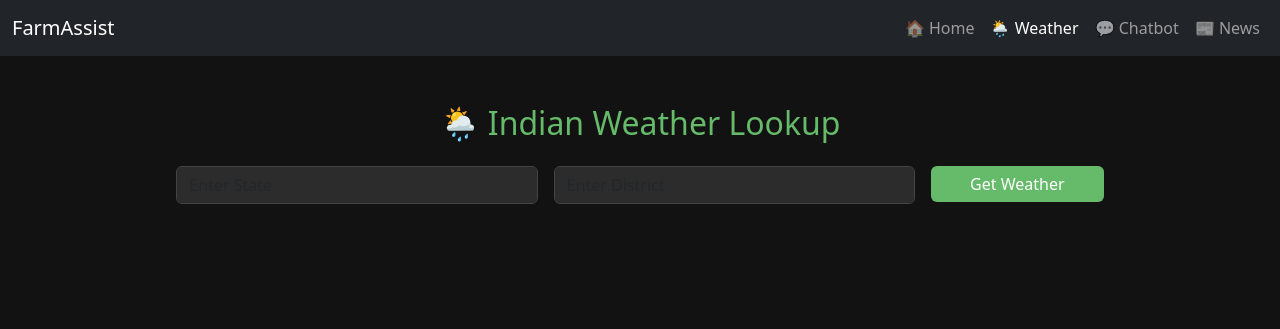
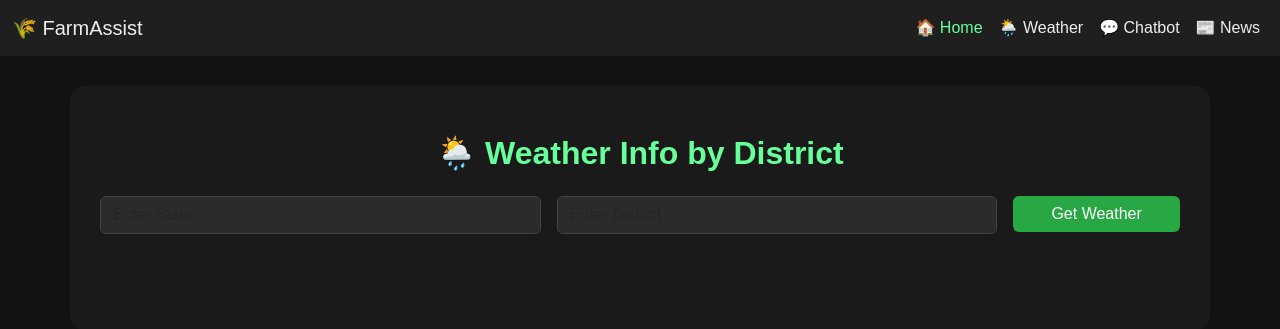
Before and after one commit to sundaram25018/KrishiMitra, a Flask app: page /weather in a window 1280 px wide. Shown: the top 329 px of the page. Run offline with Flask 3, Linux system fonts and the light colour scheme; parts of the project's set-up code (start-up, migrations or seed data) failed here and were passed over.

Commit message:
new commit

```diff
--- a/app.py
+++ b/app.py
@@ -66,7 +66,7 @@ def news():
 
         # Ensure articles contain the image URL or a default placeholder image
         for article in articles:
-            article['image'] = article.get('urlToImage', 'default_image_url')  # Replace with a default image URL if no image is found
+            article['image'] = article.get('urlToImage', 'default.png')  # Replace with a default image URL if no image is found
     except Exception as e:
         articles = [{"title": "Failed to fetch news", "description": str(e), "url": "#", "image": "default_image_url"}]
 
@@ -74,7 +74,7 @@ def news():
 
 
 
-@app.route("/chat", methods=["GET", "POST"])
+@app.route("/diagnose", methods=["GET", "POST"])
 def chat():
     recommendations = None
     if request.method == "POST":
@@ -82,20 +82,20 @@ def chat():
         location = request.form["location"]
         season = request.form["season"]
         recommendations = get_crop_recommendations(country, location, season)
-    return render_template("chat.html", recommendations=recommendations)
+    return render_template("diagnose.html", recommendations=recommendations)
 
-@app.route("/diagnose", methods=["GET", "POST"])
+@app.route("/chat", methods=["GET", "POST"])
 def diagnose():
     diagnosis = None
     image_filename = None
 
     if request.method == "POST":
         if "image" not in request.files:
-            return render_template("diagnose.html", diagnosis="No file uploaded.")
+            return render_template("chat.html", diagnosis="No file uploaded.")
 
         file = request.files["image"]
         if file.filename == "":
-            return render_template("diagnose.html", diagnosis="No file selected.")
+            return render_template("chat.html", diagnosis="No file selected.")
 
         image_filename = file.filename
         filepath = os.path.join(app.config["UPLOAD_FOLDER"], image_filename)
@@ -118,7 +118,7 @@ def diagnose():
         response = model.generate_content([prompt, image])
         diagnosis = response.text.strip()
 
-    return render_template("diagnose.html", diagnosis=diagnosis, image_filename=image_filename)
+    return render_template("chat.html", diagnosis=diagnosis, image_filename=image_filename)
 
 
 @app.route("/predict", methods=['POST'])
--- a/static/style/weather.css
+++ b/static/style/weather.css
@@ -1,44 +1,162 @@
+/* General Styling */
 body {
   background-color: #121212;
   color: #f0f0f0;
+  font-family: 'Arial', sans-serif;
 }
 
-.form-control {
-  background-color: #2c2c2c;
-  border: 1px solid #444;
-  color: white;
+a {
+  color: #66ff99;
 }
 
-.form-control:focus {
-  background-color: #2c2c2c;
-  color: white;
-  box-shadow: 0 0 5px #66bb6a;
+a:hover {
+  color: #28a745;
 }
 
-.card {
-  background-color: #1e1e1e;
-  color: #ffffff;
+/* Navbar */
+.navbar {
+  background-color: #1f1f1f;
+}
+
+.navbar-brand {
+  color: #eee !important;
+}
+
+.navbar-brand:hover {
+  color: #66ff99 !important;
+}
+
+.navbar-nav .nav-link {
+  color: #eee !important;
+}
+
+.navbar-nav .nav-link.active {
+  color: #66ff99 !important;
+}
+
+.navbar-nav .nav-link:hover {
+  color: #66ff99 !important;
+}
+
+.navbar-toggler-icon {
+  background-color: #66ff99;
+}
+
+/* Form Inputs */
+input.form-control {
+  background-color: #2b2b2b;
+  color: #f8f9fa;
+  border: 1px solid #444;
+}
+
+input.form-control:focus {
+  background-color: #2b2b2b;
+  color: #fff;
+  border-color: #66ff99;
+  box-shadow: none;
+}
+
+/* Buttons */
+.btn-success {
+  background-color: #28a745;
   border: none;
 }
 
-.card-title {
-  color: #66bb6a;
+.btn-success:hover {
+  background-color: #66ff99;
+  border-color: #28a745;
 }
 
-.btn-primary {
-  background-color: #66bb6a;
+/* Cards */
+.card {
+  background-color: #1e1e1e;
   border: none;
+  color: #f0f0f0;
+  box-shadow: 0 0 20px rgba(0, 255, 128, 0.1);
 }
 
-.btn-primary:hover {
-  background-color: #57a05a;
+.card-body {
+  padding: 20px;
+}
+
+.card-title {
+  color: #66ff99;
+}
+
+.card-text {
+  color: #ccc;
+}
+
+/* 5-Day Forecast Cards */
+.forecast-card {
+  background-color: #2b2b2b;
+  color: #f0f0f0;
+}
+
+.forecast-card .card-body {
+  padding: 15px;
+}
+
+.forecast-card .card-title {
+  color: #66ff99;
+}
+
+.forecast-card .card-text {
+  color: #ccc;
+}
+
+/* Alerts */
+.alert {
+  background-color: #333;
+  color: #fff;
+  border: 1px solid #444;
+}
+
+.alert-warning {
+  background-color: #ff9800;
+  color: #000;
+  border: 1px solid #cc7a00;
 }
 
 .alert-danger {
-  background-color: #ff4c4c;
-  color: white;
+  background-color: #f44336;
+  color: #fff;
+  border: 1px solid #d32f2f;
+}
+
+/* Custom Shadow for Cards */
+.dark-card {
+  box-shadow: 0 8px 15px rgba(0, 0, 0, 0.5);
+}
+
+/* Header for 5-Day Forecast */
+h5.text-success {
+  color: #66ff99;
+}
+
+/* Container Styling */
+.container {
+  background-color: #1a1a1a;
+  border-radius: 15px;
+  padding: 30px;
+  margin-top: 30px;
+}
+
+/* Form Styling */
+label {
+  margin-top: 10px;
+}
+
+.form-label {
+  color: #ccc;
+  font-weight: 500;
 }
 
 h2 {
-  color: #66bb6a;
+  color: #66ff99;
+  font-weight: 700;
 }
+
+h5 {
+  color: #66ff99;
+}
--- a/templates/index.html
+++ b/templates/index.html
@@ -87,7 +87,7 @@
     {% endif %}
 
     <div class="text-center mt-4">
-      <a href="/diagnose" class="btn btn-outline-success">🩺 Plant Disease Diagnosis</a>
+      <a href="/diagnose" class="btn btn-outline-success">🤖 AI Recommendation</a>
     </div>
   </div>
 
--- a/templates/weather.html
+++ b/templates/weather.html
@@ -2,24 +2,23 @@
 <html lang="en">
 <head>
   <meta charset="UTF-8" />
-  <meta name="viewport" content="width=device-width, initial-scale=1.0"/>
-  <title>Weather Finder | FarmAssist</title>
-  <link href="https://cdn.jsdelivr.net/npm/bootstrap@5.3.0/dist/css/bootstrap.min.css" rel="stylesheet"/>
+  <title>🌾 Weather Forecast - KrishiMitra</title>
+  <meta name="viewport" content="width=device-width, initial-scale=1" />
+  <link href="https://cdn.jsdelivr.net/npm/bootstrap@5.3.0/dist/css/bootstrap.min.css" rel="stylesheet" />
   <link rel="stylesheet" href="{{ url_for('static', filename='style/weather.css') }}">
 </head>
 <body>
 
-  <!-- Navbar -->
-  <nav class="navbar navbar-expand-lg navbar-dark bg-dark">
+  <nav class="navbar navbar-expand-lg navbar-dark">
     <div class="container-fluid">
-      <a class="navbar-brand" href="/">FarmAssist</a>
+      <a class="navbar-brand" href="/">🌾 FarmAssist</a>
       <button class="navbar-toggler" type="button" data-bs-toggle="collapse" data-bs-target="#navbarNav">
         <span class="navbar-toggler-icon"></span>
       </button>
       <div class="collapse navbar-collapse" id="navbarNav">
         <ul class="navbar-nav ms-auto">
-          <li class="nav-item"><a class="nav-link" href="/">🏠 Home</a></li>
-          <li class="nav-item"><a class="nav-link active" href="/weather">🌦️ Weather</a></li>
+          <li class="nav-item"><a class="nav-link active" href="/">🏠 Home</a></li>
+          <li class="nav-item"><a class="nav-link" href="/weather">🌦️ Weather</a></li>
           <li class="nav-item"><a class="nav-link" href="/chat">💬 Chatbot</a></li>
           <li class="nav-item"><a class="nav-link" href="/news">📰 News</a></li>
         </ul>
@@ -27,68 +26,110 @@
     </div>
   </nav>
 
-  <!-- Weather Section -->
   <div class="container py-5">
-    <h2 class="text-center mb-4">🌦️ Indian Weather Lookup</h2>
+    <h2 class="text-center mb-4">🌦️ Weather Info by District</h2>
 
-    <form id="weatherForm" class="row g-3 justify-content-center">
-      <div class="col-md-4">
+    <form id="weatherForm" class="row g-3">
+      <div class="col-md-5">
         <input type="text" class="form-control" id="state" placeholder="Enter State" required>
       </div>
-      <div class="col-md-4">
+      <div class="col-md-5">
         <input type="text" class="form-control" id="district" placeholder="Enter District" required>
       </div>
       <div class="col-md-2">
-        <button type="submit" class="btn btn-primary w-100">Get Weather</button>
+        <button type="submit" class="btn btn-success w-100">Get Weather</button>
       </div>
     </form>
 
     <div id="weatherResult" class="mt-5"></div>
   </div>
 
-  <!-- Scripts -->
   <script>
-    const API_KEY = "{{ api_key }}"; // Flask will inject this
+    const API_KEY = "{{ api_key }}";
 
     document.getElementById('weatherForm').addEventListener('submit', async function (e) {
       e.preventDefault();
       const state = document.getElementById('state').value;
       const district = document.getElementById('district').value;
       const location = `${district}, ${state}, India`;
+      const resultDiv = document.getElementById('weatherResult');
+      resultDiv.innerHTML = "<div class='text-center'>⏳ Loading...</div>";
 
       try {
-        // Step 1: Get lat/lon
         const geoRes = await fetch(`https://api.openweathermap.org/geo/1.0/direct?q=${location}&limit=1&appid=${API_KEY}`);
         const geoData = await geoRes.json();
         if (!geoData.length) throw new Error("Location not found!");
 
         const { lat, lon } = geoData[0];
 
-        // Step 2: Get weather
         const weatherRes = await fetch(`https://api.openweathermap.org/data/2.5/weather?lat=${lat}&lon=${lon}&appid=${API_KEY}&units=metric`);
         const weatherData = await weatherRes.json();
 
-        const html = `
-          <div class="card shadow mx-auto" style="max-width: 500px;">
+        let currentHTML = `
+          <div class="card shadow dark-card mb-4">
             <div class="card-body">
               <h5 class="card-title">${weatherData.name}, ${state}</h5>
               <p class="card-text">
-                🌡️ Temperature: ${weatherData.main.temp}°C<br>
-                💨 Wind Speed: ${weatherData.wind.speed} m/s<br>
-                🌫️ Condition: ${weatherData.weather[0].description}<br>
-                💧 Humidity: ${weatherData.main.humidity}%
+                🌡️ <strong>Temperature:</strong> ${weatherData.main.temp}°C<br>
+                📈 <strong>Max:</strong> ${weatherData.main.temp_max}°C, 📉 <strong>Min:</strong> ${weatherData.main.temp_min}°C<br>
+                💧 <strong>Humidity:</strong> ${weatherData.main.humidity}%<br>
+                ☁️ <strong>Cloud Cover:</strong> ${weatherData.clouds.all}%<br>
+                🌫️ <strong>Visibility:</strong> ${(weatherData.visibility / 1000).toFixed(1)} km<br>
+                🧭 <strong>Pressure:</strong> ${weatherData.main.pressure} hPa<br>
+                🌬️ <strong>Wind:</strong> ${weatherData.wind.speed} m/s at ${weatherData.wind.deg}°<br>
+                🌅 <strong>Sunrise:</strong> ${new Date(weatherData.sys.sunrise * 1000).toLocaleTimeString()}<br>
+                🌇 <strong>Sunset:</strong> ${new Date(weatherData.sys.sunset * 1000).toLocaleTimeString()}<br>
+                🌫️ <strong>Condition:</strong> ${weatherData.weather[0].description}
               </p>
             </div>
           </div>`;
-        document.getElementById('weatherResult').innerHTML = html;
+
+        let alert = "";
+        if (weatherData.main.humidity > 85) alert += "⚠️ High humidity – Risk of fungal infection in crops.<br>";
+        if (weatherData.main.temp > 38) alert += "🔥 Heat stress – Consider irrigation and shade nets.<br>";
+        if (weatherData.wind.speed > 10) alert += "🌪️ Strong winds – Secure crops or nets.<br>";
+
+        if (alert) {
+          currentHTML += `
+            <div class="alert alert-warning shadow">
+              <h6>🧑‍🌾 Crop Advisory:</h6>${alert}
+            </div>`;
+        }
+
+        resultDiv.innerHTML = currentHTML;
+
+        const forecastRes = await fetch(`https://api.openweathermap.org/data/2.5/forecast?lat=${lat}&lon=${lon}&appid=${API_KEY}&units=metric`);
+        const forecastData = await forecastRes.json();
+
+        let forecastHTML = `<h5 class="mt-4 text-success">📅 5-Day Forecast (3hr Interval)</h5>`;
+        forecastHTML += `<div class="row row-cols-1 row-cols-md-2 row-cols-lg-3 g-3">`;
+
+        forecastData.list.slice(0, 6).forEach(item => {
+          const time = new Date(item.dt * 1000).toLocaleString();
+          forecastHTML += `
+            <div class="col">
+              <div class="card shadow dark-card forecast-card h-100">
+                <div class="card-body">
+                  <h6 class="card-title">${time}</h6>
+                  <p class="card-text">
+                    🌡️ Temp: ${item.main.temp}°C<br>
+                    💧 Humidity: ${item.main.humidity}%<br>
+                    ☁️ ${item.weather[0].description}<br>
+                    🌬️ Wind: ${item.wind.speed} m/s
+                  </p>
+                </div>
+              </div>
+            </div>`;
+        });
+
+        forecastHTML += `</div>`;
+        resultDiv.innerHTML += forecastHTML;
 
       } catch (err) {
-        document.getElementById('weatherResult').innerHTML = `
-          <div class="alert alert-danger text-center">❌ ${err.message}</div>`;
+        resultDiv.innerHTML = `<div class="alert alert-danger shadow">❌ ${err.message}</div>`;
       }
     });
   </script>
 
-  <script src="https://cdn.jsdelivr.net/npm/bootstrap@5.3.0/dist/js/bootstrap.bundle.min.js"></script>
 </body>
 </html>
```
Also changed, not shown: templates/chat.html (+29 -19 lines), templates/diagnose.html (+19 -29 lines), default.png (added), 1 other file.
